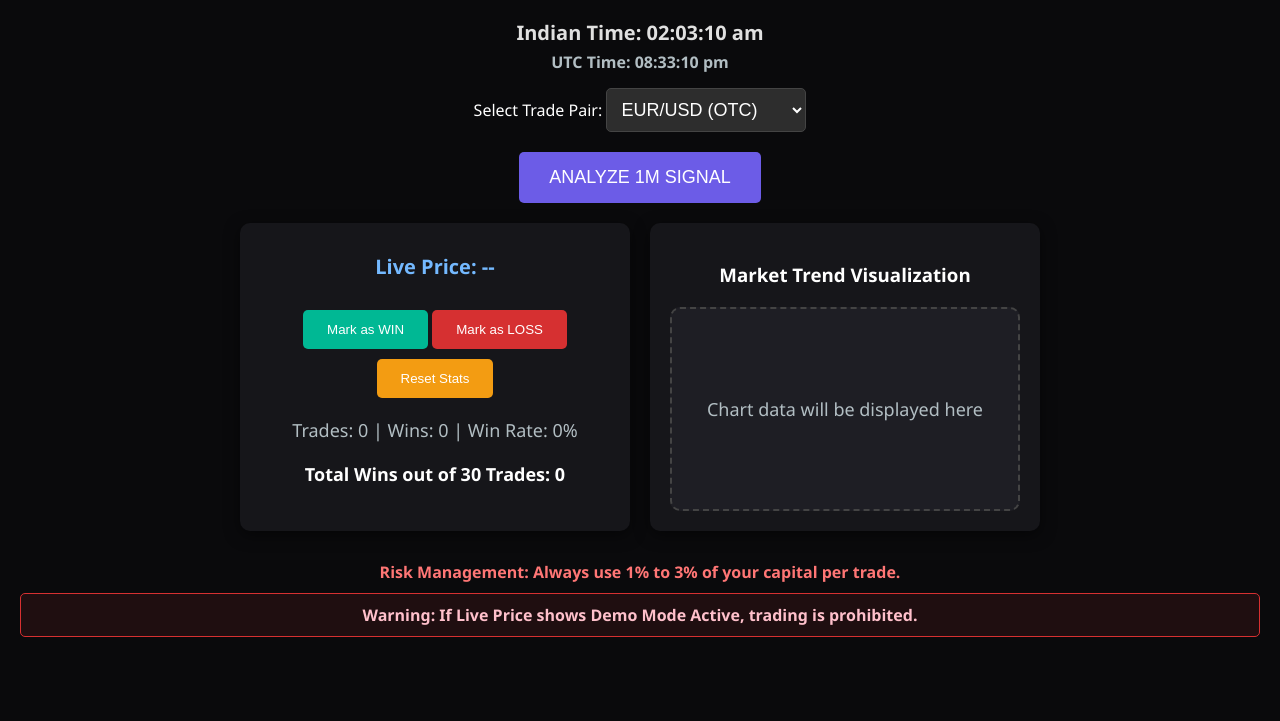
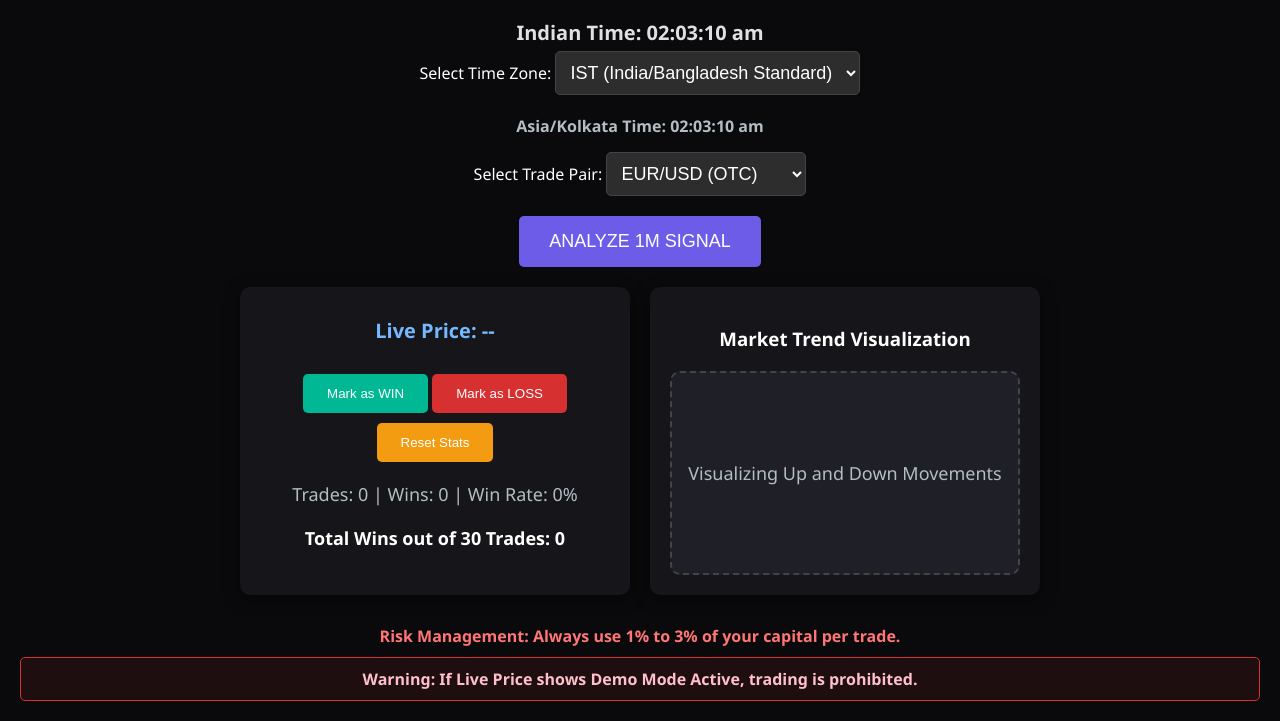
Before and after one commit to kingjonlove-art/Quotex-Signal-Tester, a plain HTML site: page index.html in a window 1280 px wide. Shown: the part 87-808 px from the top of the page. Drawn offline with Linux system fonts and the light colour scheme.

Commit message:
Update index.html

```diff
--- a/index.html
+++ b/index.html
@@ -49,13 +49,13 @@
             margin-bottom: 5px;
             color: #E0E0E0;
         }
-        #utc-timer {
+        #zone-timer {
             font-size: 16px;
             font-weight: bold;
             margin-bottom: 15px;
             color: #B2BEC3;
         }
-        #pair-select {
+        #timezone-select, #pair-select {
             font-size: 18px;
             padding: 10px;
             margin-bottom: 20px;
@@ -129,7 +129,7 @@
             color: #FFFFFF;
             font-weight: bold;
         }
-        .chart-placeholder {
+        .chart-container {
             border: 2px dashed #444444;
             border-radius: 10px;
             height: 200px;
@@ -140,13 +140,39 @@
             font-size: 18px;
             background-color: #1E1E24;
             margin-top: 20px;
+            position: relative;
+            overflow: hidden;
+        }
+        .glitch-overlay {
+            position: absolute;
+            top: 0;
+            left: 0;
+            width: 100%;
+            height: 100%;
+            background: rgba(108, 92, 231, 0.1);
+            animation: glitch 1s infinite alternate;
+        }
+        @keyframes glitch {
+            0% { opacity: 0.1; }
+            50% { opacity: 0.3; transform: scale(1.02); }
+            100% { opacity: 0.1; }
         }
     </style>
 </head>
 <body>
     <h1>Professional Market Analysis Tool</h1>
     <div id="timer">Loading Indian Time...</div>
-    <div id="utc-timer">Loading UTC Time...</div>
+
+    <label for="timezone-select">Select Time Zone:</label>
+    <select id="timezone-select" onchange="updateTimes()">
+        <option value="Asia/Kolkata">IST (India/Bangladesh Standard)</option>
+        <option value="UTC">UTC (Universal Time)</option>
+        <option value="Asia/Karachi">PKT (Pakistan Standard)</option>
+        <option value="America/New_York">EST (New York)</option>
+        <option value="Europe/London">GMT (London)</option>
+        <option value="Asia/Tokyo">JST (Tokyo)</option>
+    </select>
+    <div id="zone-timer">Loading Time...</div>
 
     <label for="pair-select">Select Trade Pair:</label>
     <select id="pair-select">
@@ -196,8 +222,9 @@
         </div>
         <div class="panel">
             <h3>Market Trend Visualization</h3>
-            <div class="chart-placeholder">
-                Chart data will be displayed here
+            <div class="chart-container">
+                <div class="glitch-overlay"></div>
+                Visualizing Up and Down Movements
             </div>
         </div>
     </div>
@@ -219,9 +246,10 @@
             const indianTime = new Intl.DateTimeFormat('en-IN', indianOptions).format(now);
             document.getElementById('timer').innerText = 'Indian Time: ' + indianTime;
 
-            const utcOptions = { timeZone: 'UTC', hour: '2-digit', minute: '2-digit', second: '2-digit', hour12: true };
-            const utcTime = new Intl.DateTimeFormat('en-GB', utcOptions).format(now);
-            document.getElementById('utc-timer').innerText = 'UTC Time: ' + utcTime;
+            const selectedZone = document.getElementById('timezone-select').value;
+            const zoneOptions = { timeZone: selectedZone, hour: '2-digit', minute: '2-digit', second: '2-digit', hour12: true };
+            const zoneTime = new Intl.DateTimeFormat('en-GB', zoneOptions).format(now);
+            document.getElementById('zone-timer').innerText = selectedZone + ' Time: ' + zoneTime;
         }
 
         setInterval(updateTimes, 1000);
```
